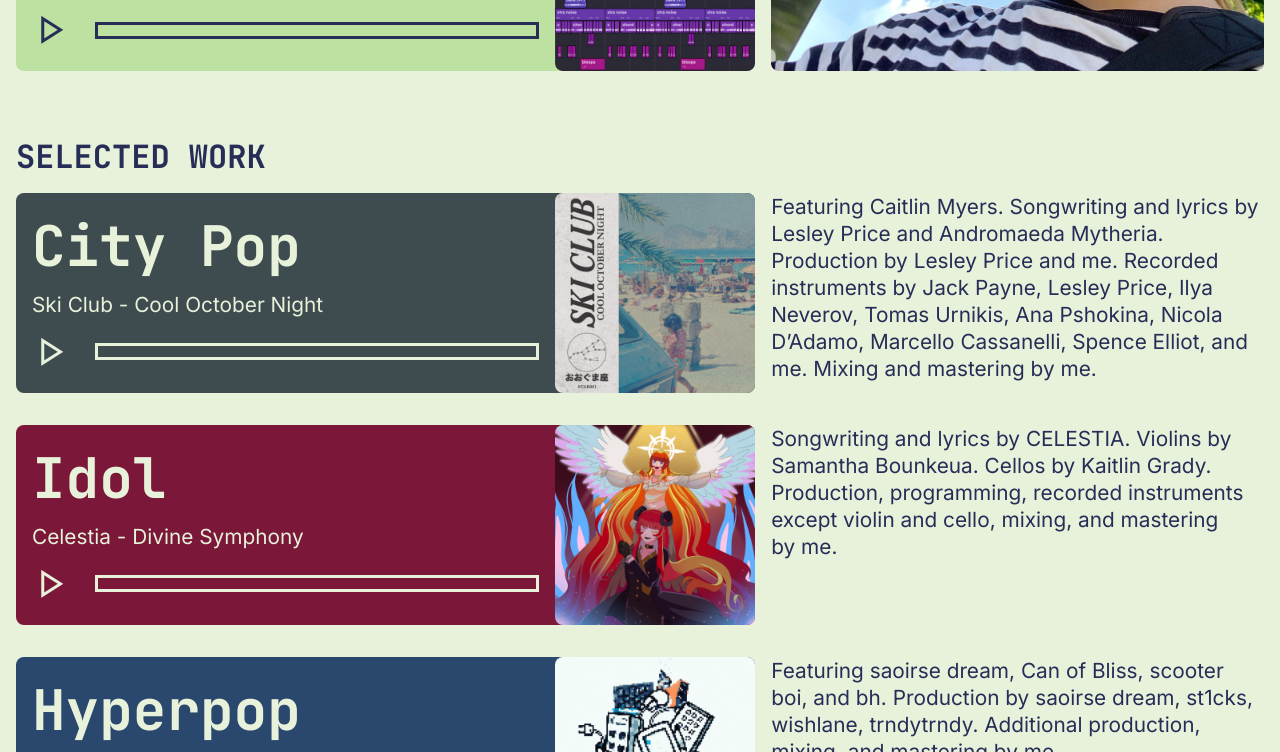
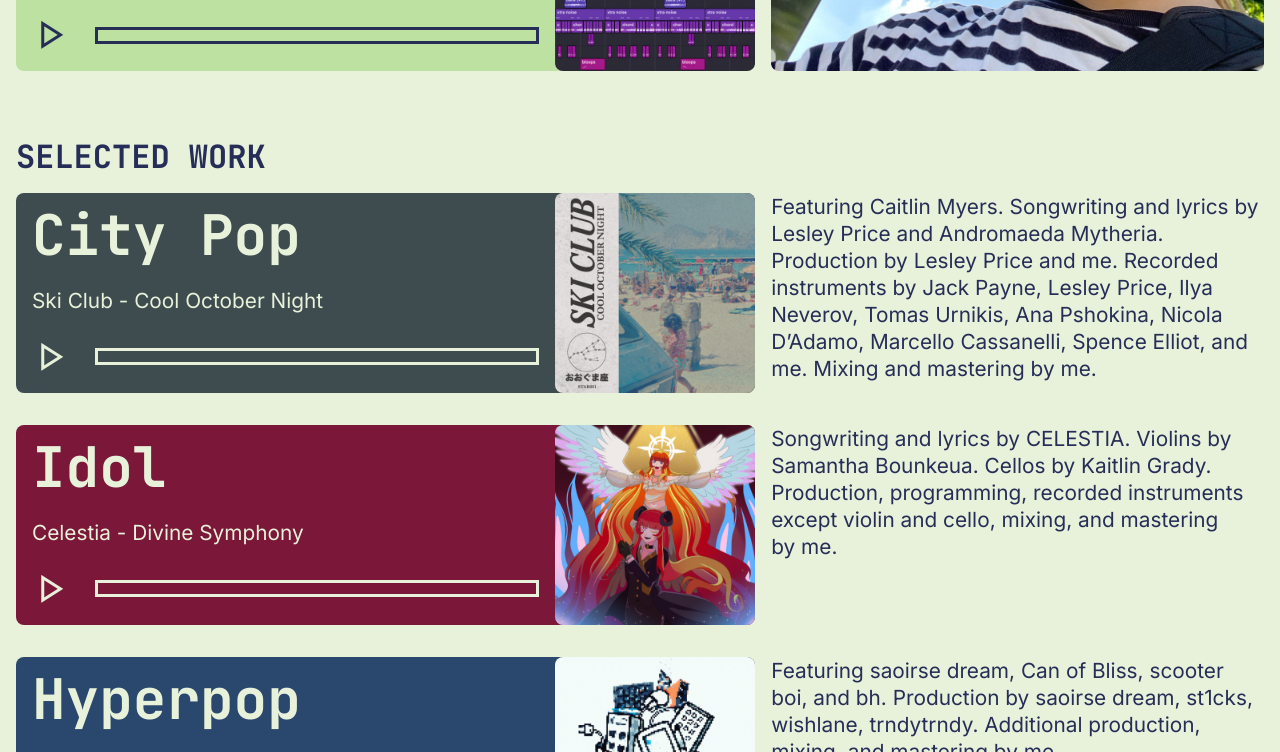
Before and after one commit to evieatarax/evieatarax.github.io, a plain HTML site: page index.html in a window 1280 px wide. Shown: the part 698-1450 px from the top of the page. Drawn offline with nearby package versions, Linux system fonts and the light colour scheme.

Commit message:
slight layout tweaks

```diff
--- a/index.html
+++ b/index.html
@@ -51,6 +51,7 @@
       font-family: var(--header-font);
       font-weight: var(--header-weight);
       font-style: var(--header-style);
+      line-height: 0.95;
     }
     p {
       margin: 0;
@@ -101,6 +102,7 @@
       grid-template-columns: auto 1fr;
       gap: 1rem;
       align-items: center;
+      margin: 0 0 -5px 0;
     }
 
     .progressbarbg {
@@ -153,6 +155,7 @@
         font-family: var(--header-font);
         font-weight: var(--header-weight);
         font-style: var(--header-style);
+        line-height: 0.95;
       }
       .container {
         display: grid;
@@ -211,7 +214,7 @@
       aspect-ratio: auto;
       }
     }
-    @media screen and (width <= 500px) {
+    @media screen and (width <= 550px) {
       p {
         font-size: 0.8rem;
       }
```
